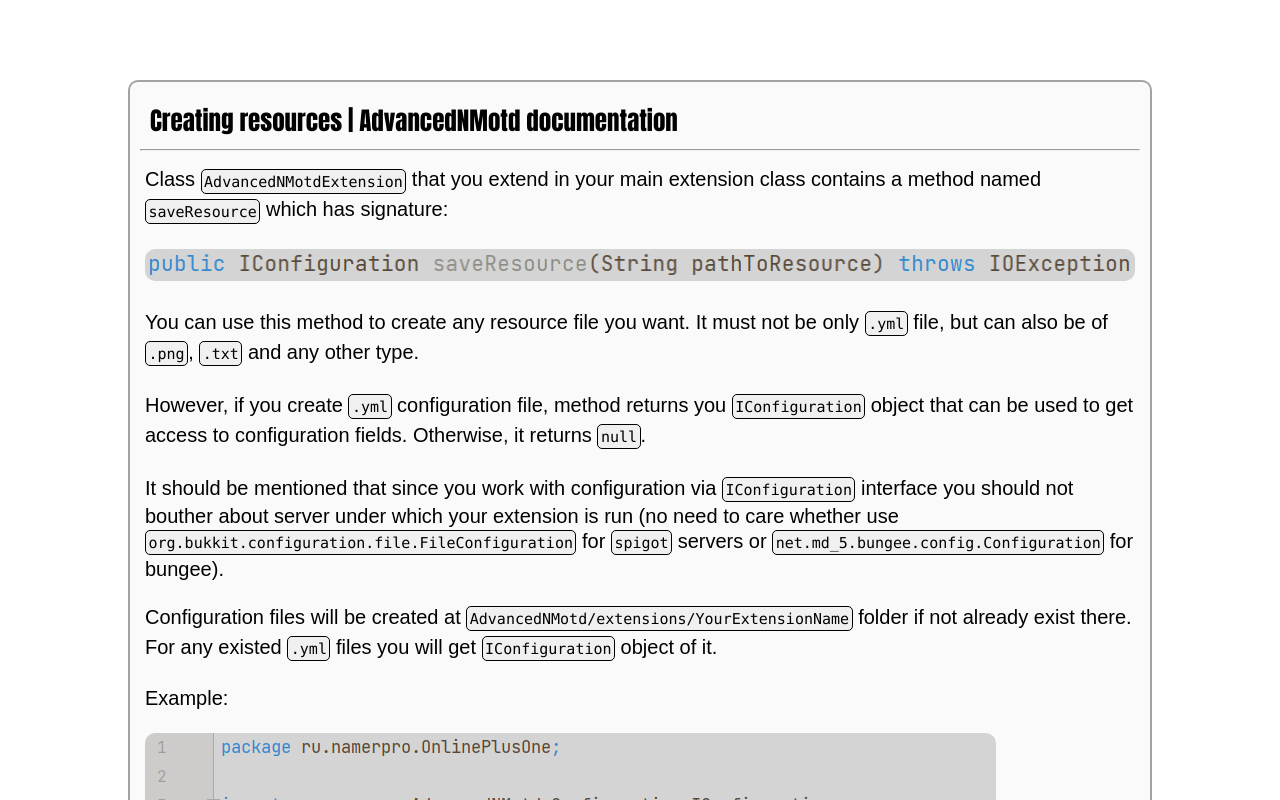
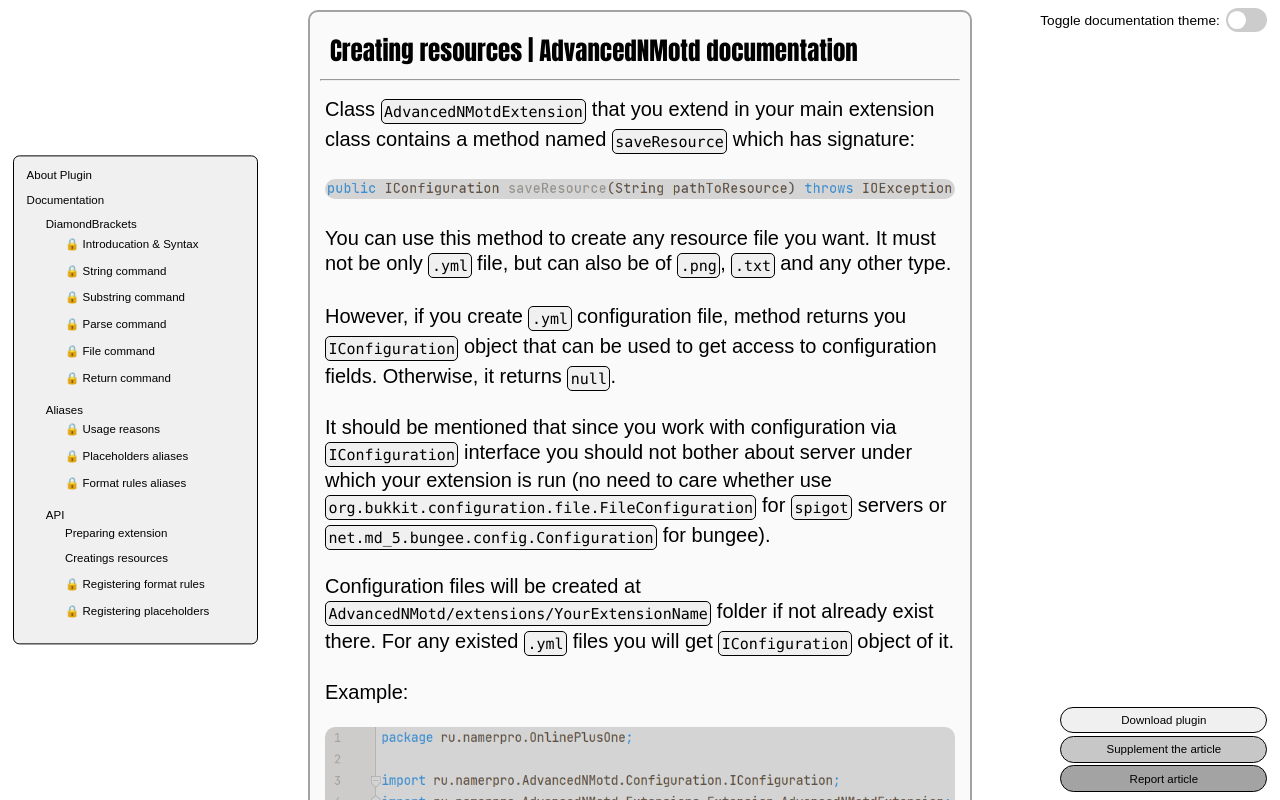
Before and after one commit to NamerPRO/AdvancedNMotdDocumentation, a plain HTML site: page documentation/creating_resource_file_documentation.html in a window 1280 px wide. Shown: the top 800 px of the page. Drawn offline with Linux system fonts and the light colour scheme.

Commit message:
Website adaptation for different screen resolutions.

```diff
--- a/documentation/creating_resource_file_documentation.html
+++ b/documentation/creating_resource_file_documentation.html
@@ -29,7 +29,7 @@
 				<img class="code" src="images/docs/saveResource/saveResourceSignature.png" alt="SaveResource method signature."/><br/><br/>
 				You can use this method to create any resource file you want. It must not be only <span class="code-part">.yml</span> file, but can also be of <span class="code-part">.png</span>, <span class="code-part">.txt</span> and any other type.<br/><br/>
 				However, if you create <span class="code-part">.yml</span> configuration file, method returns you <span class="code-part">IConfiguration</span> object that can be used to get access to configuration fields. Otherwise, it returns <span class="code-part">null</span>.<br/><br/>
-				It should be mentioned that since you work with configuration via <span class="code-part">IConfiguration</span> interface you should not bouther about server under which your extension is run (no need to care whether use <span class="code-part">org.bukkit.configuration.file.FileConfiguration</span> for <span class="code-part">spigot</span> servers or <span class="code-part">net.md_5.bungee.config.Configuration</span> for bungee).<br/><br/>
+				It should be mentioned that since you work with configuration via <span class="code-part">IConfiguration</span> interface you should not bother about server under which your extension is run (no need to care whether use <span class="code-part">org.bukkit.configuration.file.FileConfiguration</span> for <span class="code-part">spigot</span> servers or <span class="code-part">net.md_5.bungee.config.Configuration</span> for bungee).<br/><br/>
 				Configuration files will be created at <span class="code-part">AdvancedNMotd/extensions/YourExtensionName</span> folder if not already exist there. For any existed <span class="code-part">.yml</span> files you will get <span class="code-part">IConfiguration</span> object of it.<br/><br/>
 				Example:<br/><br/>
 				<img class="code" src="images/docs/saveResource/exampleOfUsage.png" alt="Example of usage saveResource method in main class."/><br/><br/>
--- a/documentation/css/docs-article.css
+++ b/documentation/css/docs-article.css
@@ -93,7 +93,7 @@ body {
 #docs-body {
 	margin: 0 auto;
 	margin-top: 10px;
-	width: 1000px;
+	width: 50%; /* was 1000px */
 	padding: 10px;
 	border-radius: 10px;
 	color: var(--docs-body-color);
@@ -135,7 +135,7 @@ body {
 	display: none;
 }
 
-@media screen and (max-width: 1800px){
+/*@media screen and (max-width: 1800px){
 
 	#docs-body {
 		margin-top: 80px;
@@ -149,7 +149,7 @@ body {
 	#docs-theme-toggle-button {
 		display: none;
 		/*content: "Theme: ";
-		right: 80px;*/
+		right: 80px;
 	}
 
 	#mobile-header {
@@ -180,5 +180,5 @@ body {
 		border-right: none;
 	}
 
-}
+}*/
 /* End mobile styling */
--- a/documentation/css/theme_switcher.css
+++ b/documentation/css/theme_switcher.css
@@ -11,15 +11,15 @@ theme-component #docs-theme {
 	right: 1%;
 	top: 1%;
 	color: var(--docs-theme-color);
-	font: 20px Arial;
+	font: 1.07vw Arial;
 }
 
 theme-component .switch::before {
 	display: block;
 	content: "Toggle documentation theme:";
-	width: 300px;
+	width: 20vw;
 	position: relative;
-	right: 270px;
+	right: 14.5vw;
 	top: 50%;
 	color: var(--switch-color-before);
 	transform: translateY(-50%);
@@ -27,9 +27,9 @@ theme-component .switch::before {
 
 theme-component .switch {
 	display: inline-block;
-	height: 34px;
+	height: 1.85vw;
 	position: relative;
-	width: 60px;
+	width: 3.23vw;
 }
 
 theme-component .switch input {
@@ -49,13 +49,13 @@ theme-component .slider {
 
 theme-component .slider::before {
   background-color: var(--slider-background-color-before);
-  bottom: 4px;
+  bottom: 0.2vw;
   content: "";
-  height: 26px;
-  left: 4px;
+  height: 1.4vw;
+  left: 0.2vw;
   position: absolute;
   transition: 0.4s;
-  width: 26px;
+  width: 1.4vw;
 }
 
 theme-component input:checked + .slider {
@@ -63,11 +63,11 @@ theme-component input:checked + .slider {
 }
 
 theme-component input:checked + .slider::before {
-  transform: translateX(26px);
+  transform: translateX(1.4vw);
 }
 
 theme-component .slider.round {
-  border-radius: 34px;
+  border-radius: 1vw;
 }
 
 theme-component .slider.round::before {
--- a/documentation/js/docsMenuElement.js
+++ b/documentation/js/docsMenuElement.js
@@ -10,13 +10,14 @@ class DocsMenuElement extends HTMLElement {
 			/* Documentation list style */
 
 			menu-component > #docs-menu {
+				width: 18vw;
 				position: fixed;
 				top: 50%;
 				transform: translateY(-50%);
 				background-color: var(--docs-menu-background-color);
-				border: 2px solid var(--docs-menu-border-color);
-				padding: 10px;
-				border-radius: 10px;
+				border: 0.1vw solid var(--docs-menu-border-color);
+				padding: 0.5vw;
+				border-radius: 0.5vw;
 				left: 1%;
 				cursor: default;
 				color: var(--docs-menu-color);
@@ -28,18 +29,18 @@ class DocsMenuElement extends HTMLElement {
 			}
 
 			menu-component > #docs-menu li {
-				font: 17px Arial;
-				padding: 10px;
+				font: 0.9vw Arial;
+				padding: 0.5vw;
 			}
 
 			menu-component > #docs-menu > ul > li > ul li {
-				margin-left: 20px;
+				margin-left: 1vw; /*20px*/
 			}
 
 			menu-component > #docs-menu > ul > li:first-child:hover,
 			menu-component > #docs-menu > ul > li > ul > li > ul > li:hover {
 				background-color: var(--docs-menu-list-items-hover-background-color);
-				border-radius: 10px;
+				border-radius: 0.5vw;
 			}
 
 			/* End documentation list style */
@@ -50,7 +51,7 @@ class DocsMenuElement extends HTMLElement {
 				<li onclick="window.location.href='../index.html';">About Plugin</li>
 				<li>Documentation
 					<ul>
-						<li style="margin-top: 10px;">DiamondBrackets
+						<li style="margin-top: 0.5vw;">DiamondBrackets
 							<ul>
 								<li>&#128274; Introducation & Syntax</li>
 								<li>&#128274; String command</li>
--- a/documentation/js/docsReportElement.js
+++ b/documentation/js/docsReportElement.js
@@ -21,15 +21,15 @@ class DocsReportElement extends HTMLElement {
 
 			#docs-report li {
 				display: block;
-				font: 17px Arial;
+				font: 0.9vw Arial;
 				text-align: center;
-				padding: 10px;
-				border-radius: 25px;
-				border: 1px solid var(--docs-report-border-color);
-				width: 250px;
+				padding: 0.5vw;
+				border-radius: 1.2vw;
+				border: 0.1vw solid var(--docs-report-border-color);
+				width: 15vw;
 				color: var(--docs-report-color);
 				cursor: default;
-				margin-top: 5px;
+				margin-top: 0.2vw;
 				user-select: none;
 			}
 
```
